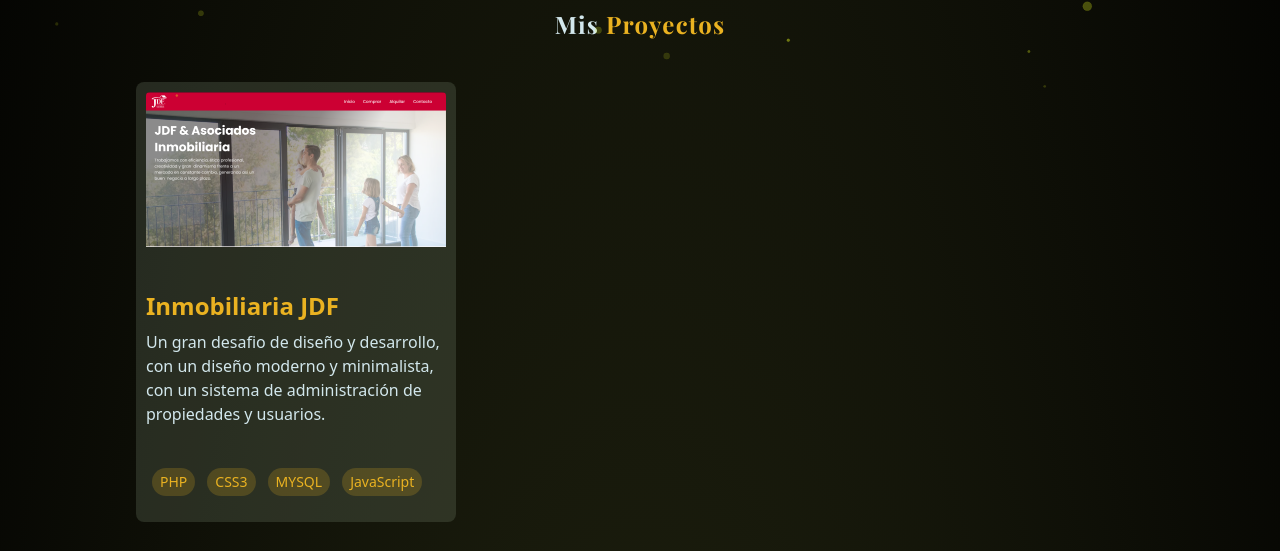
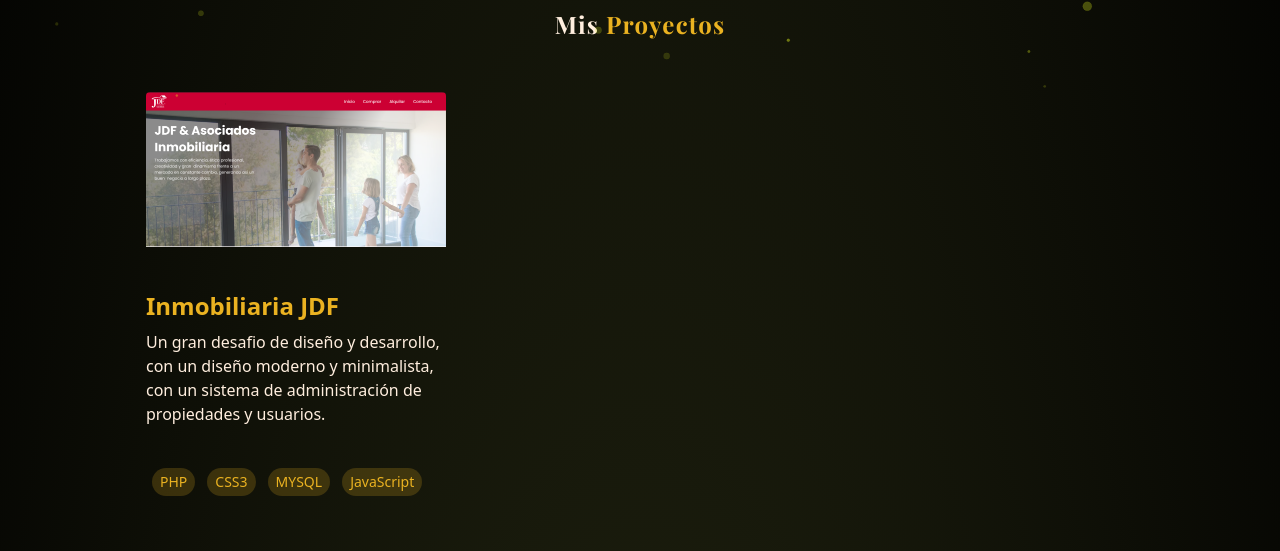
Before and after one commit to CanarioAlan/Portafolio, an Astro site: page / in a window 1280 px wide. Shown: the part 703-1254 px from the top of the page. Built offline with nearby package versions, Linux system fonts and the light colour scheme; Astro itself is replaced by a stand-in of ours; a web font is replaced by a local one.

Commit message:
eliminando el color primario

```diff
--- a/src/pages/index.astro
+++ b/src/pages/index.astro
@@ -11,8 +11,8 @@ import Layout from '../layouts/Layout.astro';
 
 <Layout >
     <canvas id="particle"></canvas>
-	<main class="max-w-5xl mx-auto px-2 text-center text-texto">
-		<Hero/>
+    <main class="max-w-5xl mx-auto px-2 text-center text-texto">
+        <Hero/>
 		<Header/>
 		<Proyecto/>
 		<Tecnologia/>
--- a/src/styles/global.css
+++ b/src/styles/global.css
@@ -1,8 +1,7 @@
 @import "tailwindcss";
 @theme {
-  --color-base: #090803;
-  --color-primario: #798672;
-  --color-texto: #d2e7ec;
+  --color-base: #233336;
+  --color-texto: #ffeede;
   --color-secundario: #eab221;
   /* fuente  */
   --font-base: "Poppins", serif;
@@ -26,8 +25,8 @@
 body {
   background: radial-gradient(ellipse at 50% 100%, #292c14, #000);
   canvas {
-    width: 100vw;
-    height: 100vh;
+    width: 100%;
+    height: 100%;
     position: fixed;
     top: 0;
     bottom: 0;
```
